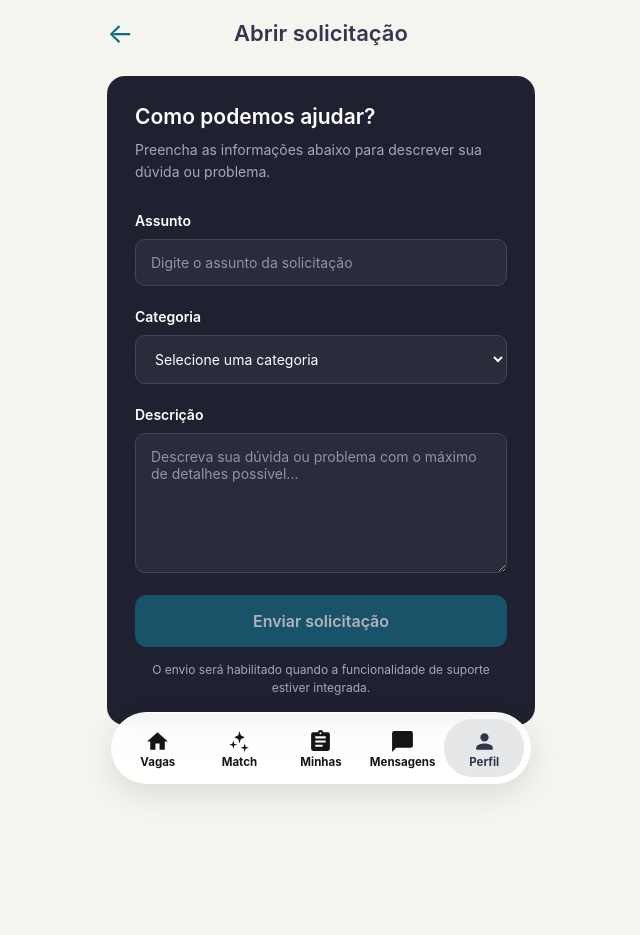
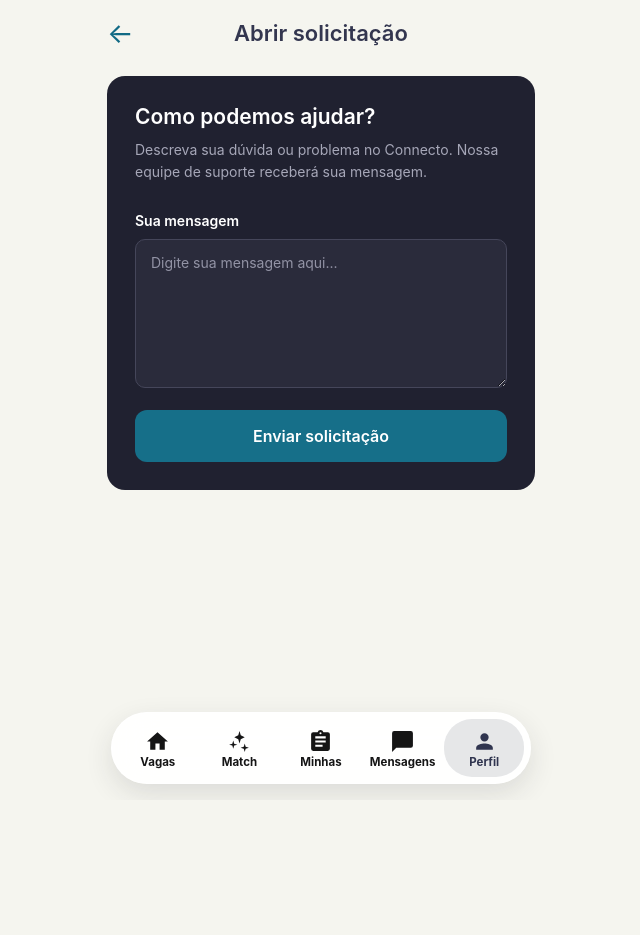
Before and after one commit to ifolk01/ENG4021-33D-DJANGO-repo, a Django app: page /suporte/abrir/ in a window 1280 px wide. Shown: the whole page, without its empty margins (319-959 px from the left). After the commit the page ends 795 px from the top, so only its background shows below. Run offline with Django 5.2, Linux system fonts and the light colour scheme; a user stored in the database is signed in.

Commit message:
Update abrir_solicitacao.html

```diff
--- a/TIME5/Sprint 6/connectoproject/Connecto App/template/abrir_solicitacao.html
+++ b/TIME5/Sprint 6/connectoproject/Connecto App/template/abrir_solicitacao.html
@@ -18,7 +18,8 @@
     <main class="standard-shell solicitacao-shell">
 
         <div class="solicitacao-topo">
-            <a href="{% url 'duvidas_frequentes' %}" class="solicitacao-voltar">
+            <a href="{% url 'duvidas_frequentes' %}"
+               class="solicitacao-voltar">
                 ←
             </a>
 
@@ -30,61 +31,40 @@
             <h2>Como podemos ajudar?</h2>
 
             <p class="solicitacao-subtitulo">
-                Preencha as informações abaixo para descrever
-                sua dúvida ou problema.
+                Descreva sua dúvida ou problema no Connecto.
+                Nossa equipe de suporte receberá sua mensagem.
             </p>
+
+            {% if messages %}
+                {% for message in messages %}
+                    <div class="aviso {{ message.tags }}" role="status">
+                        {{ message }}
+                    </div>
+                {% endfor %}
+            {% endif %}
 
             <form method="POST">
                 {% csrf_token %}
 
                 <div class="solicitacao-campo">
-                    <label for="assunto">Assunto</label>
-                    <input
-                        type="text"
-                        id="assunto"
-                        name="assunto"
-                        placeholder="Digite o assunto da solicitação"
-                        maxlength="150"
+                    <label for="mensagem">Sua mensagem</label>
+
+                    <textarea
+                        id="mensagem"
+                        name="mensagem"
+                        rows="7"
+                        maxlength="3000"
+                        placeholder="Digite sua mensagem aqui..."
                         required
-                    >
+                    >{{ mensagem|default:"" }}</textarea>
                 </div>
 
-                <div class="solicitacao-campo">
-                    <label for="categoria">Categoria</label>
-
-                    <select id="categoria" name="categoria" required>
-                        <option value="" selected disabled>
-                            Selecione uma categoria
-                        </option>
-                        <option value="conta">Conta e perfil</option>
-                        <option value="vagas">Vagas e candidaturas</option>
-                        <option value="mensagens">Mensagens</option>
-                        <option value="tecnico">Problema técnico</option>
-                        <option value="outros">Outros</option>
-                    </select>
-                </div>
-
-                <div class="solicitacao-campo">
-                    <label for="descricao">Descrição</label>
-
-                    <textarea
-                        id="descricao"
-                        name="descricao"
-                        rows="6"
-                        placeholder="Descreva sua dúvida ou problema com o máximo de detalhes possível..."
-                        required
-                    ></textarea>
-                </div>
-
-                <button type="submit" class="solicitacao-enviar" disabled>
+                <button type="submit" class="solicitacao-enviar">
                     Enviar solicitação
                 </button>
 
-                <p class="solicitacao-aviso">
-                    O envio será habilitado quando a funcionalidade de suporte estiver integrada.
-                </p>
+            </form>
 
-            </form>
         </div>
 
     </main>
```
